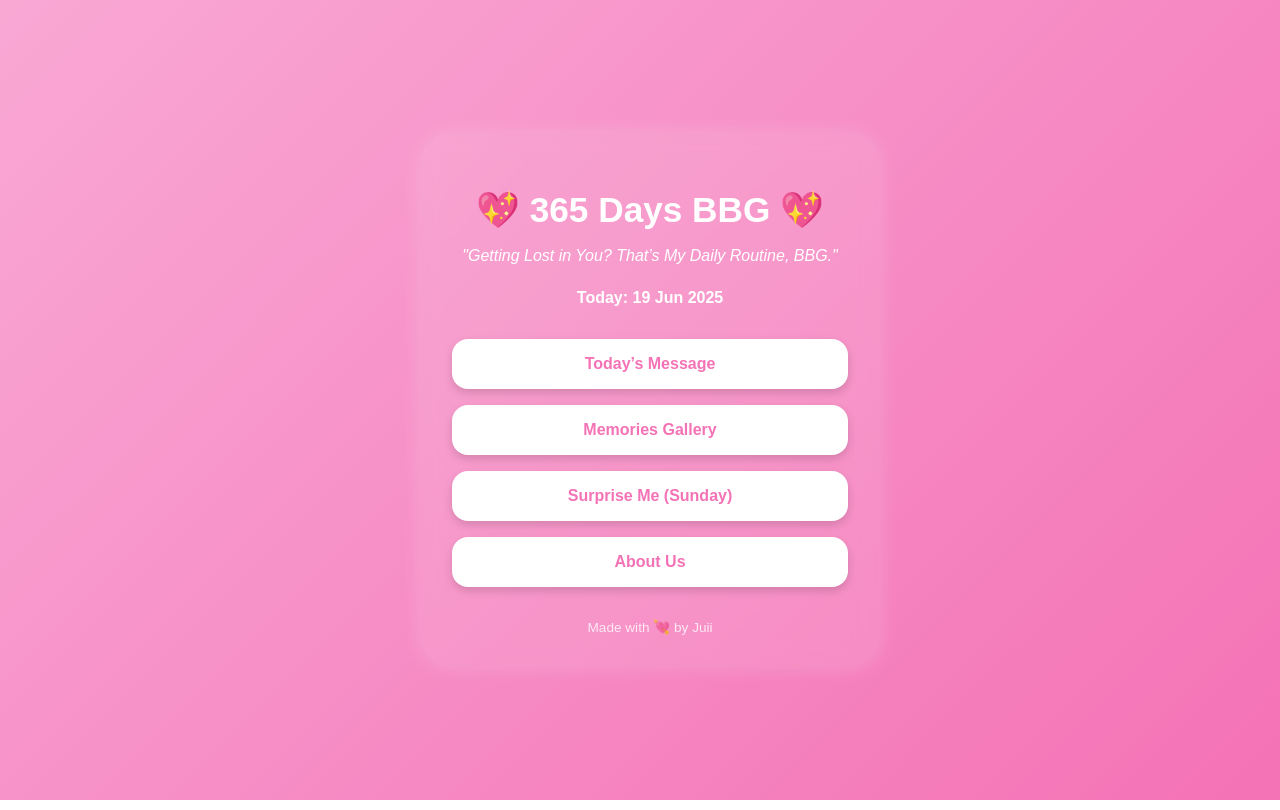
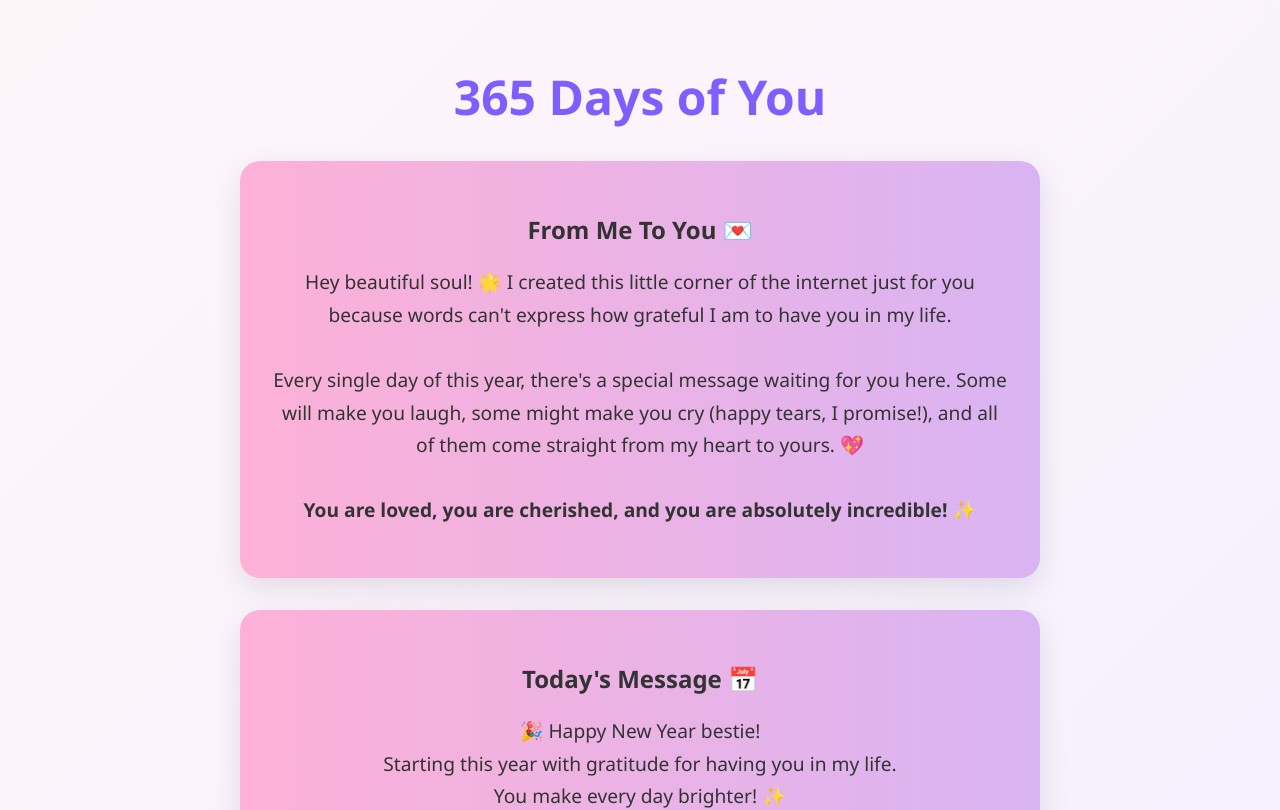
Before and after one commit to juie-ing/365-days-bbg, a React (Create React App) app: page / in a window 1280 px wide. Shown: the top 810 px of the page. Built offline with nearby package versions, Linux system fonts and the light colour scheme.

Commit message:
🚫 Remove leftover style.css import (final fix)

```diff
--- a/package.json
+++ b/package.json
@@ -15,6 +15,7 @@
     "react-dom": "^19.1.0",
     "react-router-dom": "^7.6.2",
     "react-scripts": "5.0.1",
+    "styled-components": "^6.1.19",
     "typescript": "^4.9.5",
     "web-vitals": "^2.1.4"
   },
--- a/src/App.tsx
+++ b/src/App.tsx
@@ -1,30 +1,96 @@
 import React from 'react';
-import './App.css';
+import styled, { createGlobalStyle } from 'styled-components';
+
+// Global styles for body
+const GlobalStyle = createGlobalStyle`
+  body {
+    margin: 0;
+    padding: 0;
+    font-family: 'Segoe UI', sans-serif;
+    background: linear-gradient(135deg, #fdf6f9, #f6f0ff);
+    color: #333;
+    overflow-x: hidden;
+  }
+`;
+
+// Styled container for the whole app
+const AppContainer = styled.div`
+  text-align: center;
+  padding: 2rem;
+  max-width: 800px;
+  margin: auto;
+`;
+
+// Styled title
+const Title = styled.h1`
+  font-size: 3rem;
+  margin-bottom: 0.5rem;
+  color: #7d5fff;
+`;
+
+// Card-style box
+const Card = styled.div`
+  background: linear-gradient(to right, #fdb1d7, #d9b4f3);
+  border-radius: 20px;
+  box-shadow: 0 10px 30px rgba(0, 0, 0, 0.1);
+  padding: 2rem;
+  margin: 2rem 0;
+  transition: transform 0.3s ease;
+
+  &:hover {
+    transform: translateY(-5px);
+  }
+`;
+
+// Text inside the card
+const Message = styled.p`
+  font-size: 1.2rem;
+  line-height: 1.7;
+  color: #333;
+`;
+
+// Styled footer
+const Footer = styled.footer`
+  margin-top: 3rem;
+  font-size: 1rem;
+  color: #888;
+`;
 
 function App() {
-  const today = new Date().toLocaleDateString('en-GB', {
-    day: '2-digit',
-    month: 'short',
-    year: 'numeric',
-  });
+  return (
+    <>
+      <GlobalStyle />
+      <AppContainer>
+        <Title>365 Days of You</Title>
 
-  return (
-    <div className="app-container">
-      <div className="header">
-        <h1>💖 365 Days BBG 💖</h1>
-        <p className="tagline">"Getting Lost in You? That’s My Daily Routine, BBG."</p>
-        <p className="date">Today: {today}</p>
-      </div>
+        <Card>
+          <h2>From Me To You 💌</h2>
+          <Message>
+            Hey beautiful soul! 🌟 I created this little corner of the internet just for you
+            because words can't express how grateful I am to have you in my life.
+            <br /><br />
+            Every single day of this year, there's a special message waiting for you here.
+            Some will make you laugh, some might make you cry (happy tears, I promise!),
+            and all of them come straight from my heart to yours. 💖
+            <br /><br />
+            <strong>You are loved, you are cherished, and you are absolutely incredible! ✨</strong>
+          </Message>
+        </Card>
 
-      <div className="button-container">
-        <a href="#" className="btn">Today’s Message</a>
-        <a href="#" className="btn">Memories Gallery</a>
-        <a href="#" className="btn">Surprise Me (Sunday)</a>
-        <a href="#" className="btn">About Us</a>
-      </div>
+        <Card>
+          <h2>Today's Message 📅</h2>
+          <Message>
+            🎉 Happy New Year bestie!<br />
+            Starting this year with gratitude for having you in my life.<br />
+            You make every day brighter! ✨
+          </Message>
+        </Card>
 
-      <div className="footer">Made with 💘 by Juii</div>
-    </div>
+        <Footer>
+          Made with 💖 and lots of love for the most amazing person I know.
+        </Footer>
+      </AppContainer>
+    </>
   );
 }
 
```
Also changed, not shown: 1 other file (tests, documents, lock files or other folders).
